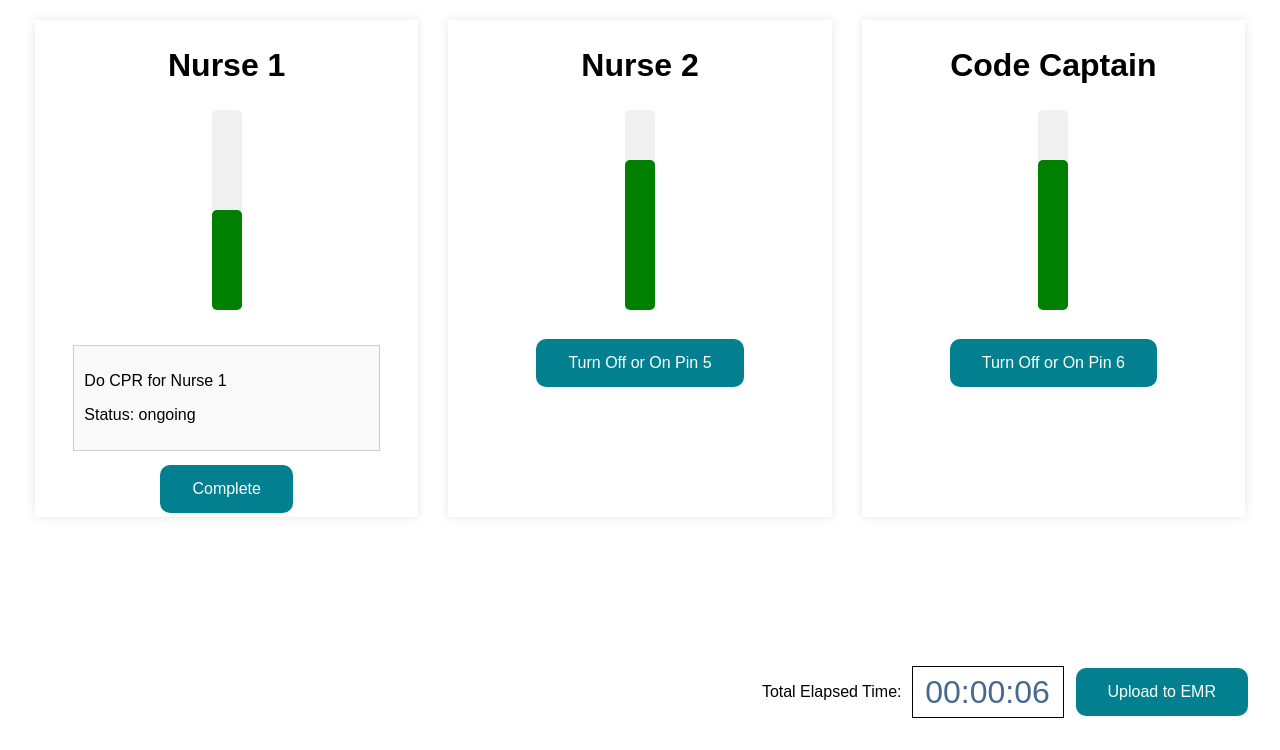
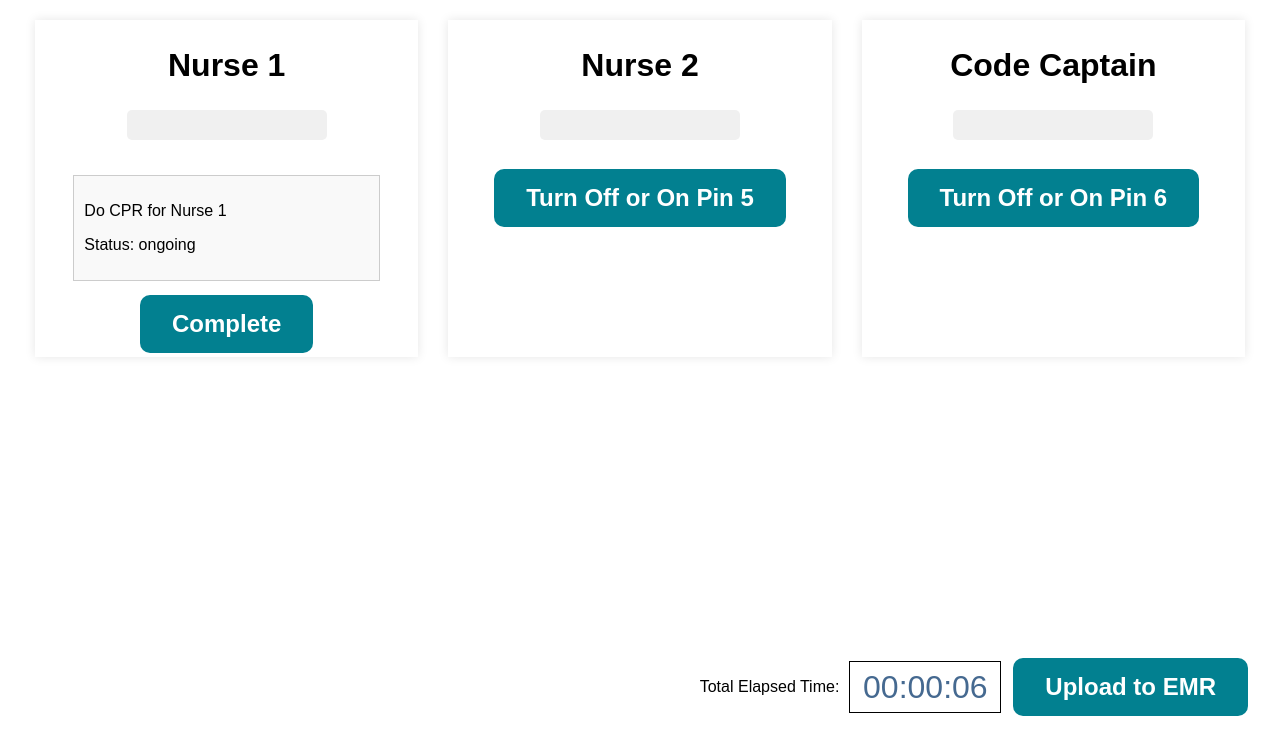
Before and after one commit to J1450/25-26, a Flask app: page /start_code in a window 1280 px wide. Shown: the part 50-800 px from the top of the page. Run offline with Flask 3, Linux system fonts and the light colour scheme; some libraries are stand-ins or nearby versions.

Commit message:
Add files via upload

```diff
--- a/static/css/app.css
+++ b/static/css/app.css
@@ -34,7 +34,7 @@ h1 {
 }
 
 /* Button */
-.button {
+button {
     background-color: #028090ff;
     border: none;
     color: white;
@@ -42,7 +42,8 @@ h1 {
     text-align: center;
     text-decoration: none;
     display: inline-block;
-    font-size: 16px;
+    font-size: 24px;
+    font-weight: bold;
     margin: 4px 2px;
     border-radius: 10px;
     cursor: pointer;
@@ -55,11 +56,28 @@ h1 {
     -ms-transform: translateY(-50%);
     transform: translateY(-50%);
 }
+
+
+.update, .undo {
+    color: white;
+}
+
+.update {
+    background-color: #357938;
+    border-color: #4CAF50;
+}
+
+.undo {
+    background-color: #D5190B;
+    border-color: #f44336;
+}
+
+
 /* Progress Bars */
 
 .progress-container {
-    width: 30px;
-    height: 200px;
+    width: 200px;
+    height: 30px;
     background-color: #f0f0f0;
     border-radius: 5px;
     position: relative;
@@ -67,7 +85,7 @@ h1 {
 }
 
 .progress-bar {
-    width: 100%;
+    height: 100%;
     background-color: green;
     border-radius: 5px;
     position: absolute;
@@ -176,6 +194,13 @@ h1 {
     width: 33.33%
 }
 
+.headercontainer {
+    display: flex;
+    justify-content: space-around;
+    height: 4em;
+}
+
+
 .rowcontainer {
     display: flex;
     justify-content: space-around;
```
